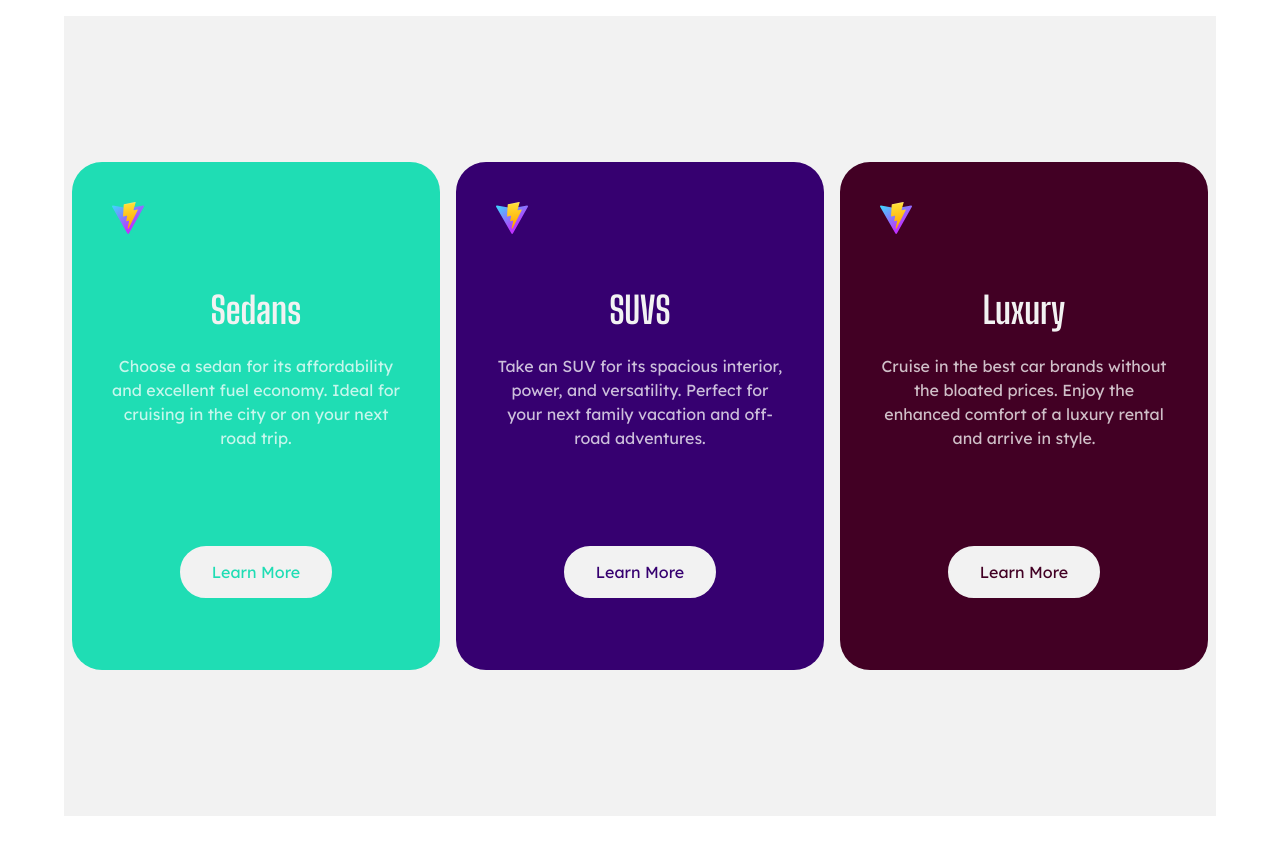
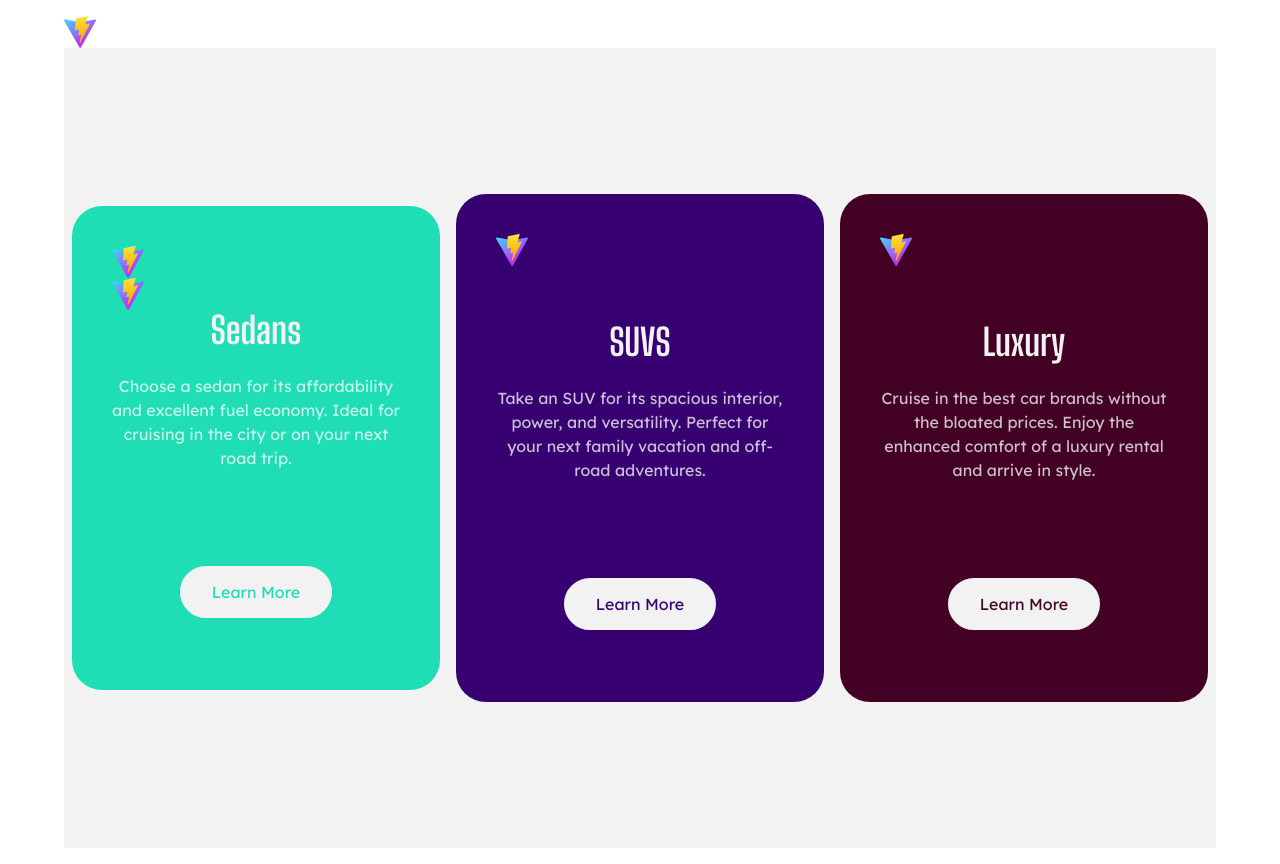
Before and after one commit to Kobra-soft/3column_webpage_demo_react_vite, a React (Vite) app: page / in a window 1280 px wide. Before the commit the page ends 832 px from the top, so only its background shows below. Built offline with nearby package versions, Linux system fonts and the light colour scheme.

Commit message:
Commit - SVG FIX1

```diff
--- a/src/App.jsx
+++ b/src/App.jsx
@@ -5,9 +5,10 @@ function App() {
   return (
     <>
       <div className="container">
+      <img src="/vite.svg"/>
         <div className="items">
           <div className="item first">
-            <div className="image"><img src="/public/vite.svg"/></div>
+            {/* <div className="image"> */}<img src="/vite.svg"/><img src="/vite.svg"/>{/* </div> */}
             <h1>
               Sedans
             </h1>
```
